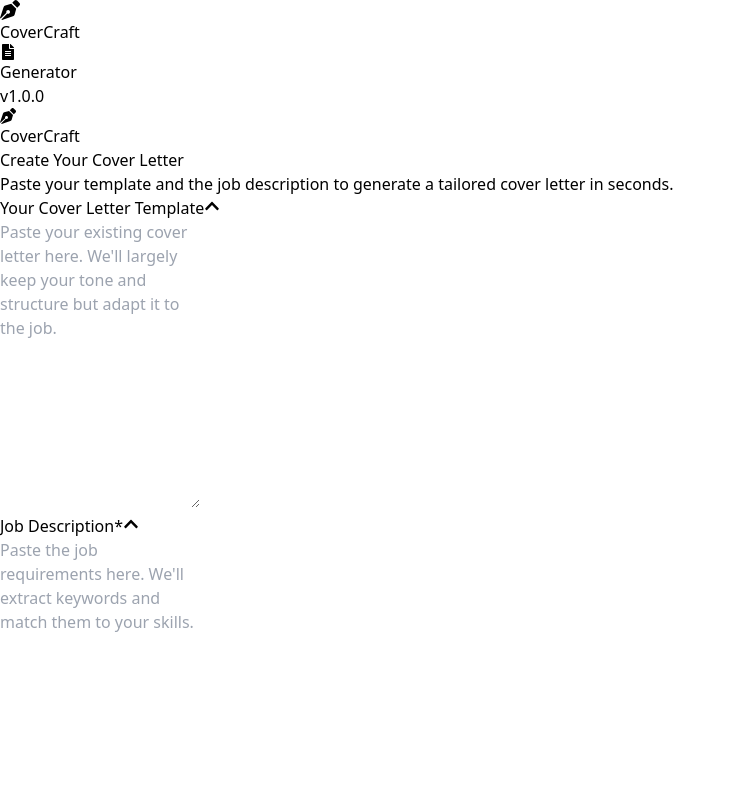
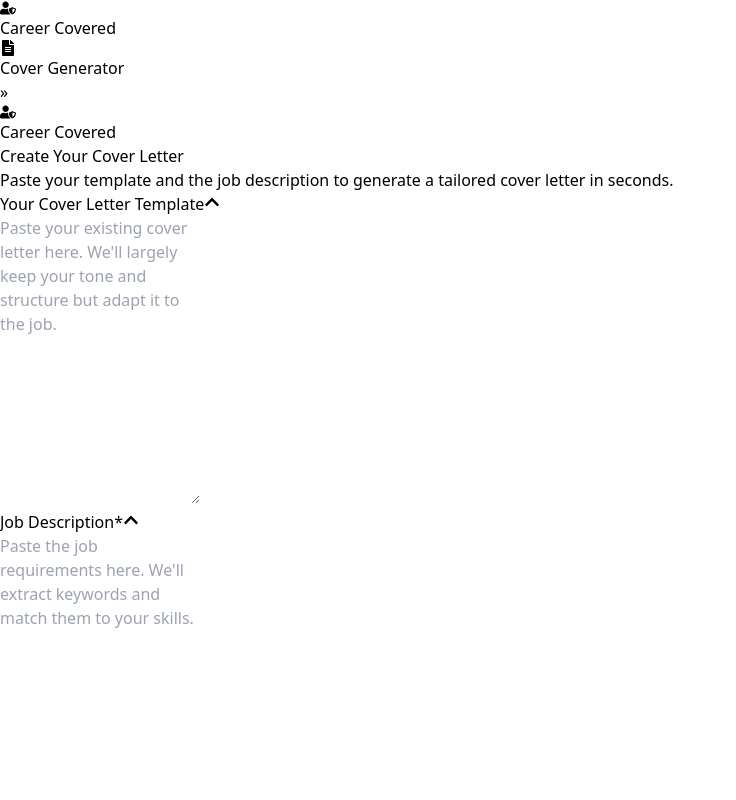
Before and after one commit to raadu/career-covered, a React (Vite) app: page / in a window 1280 px wide. Shown: the top 800 px of the page, without its empty margins (0-736 px from the left). Built offline with nearby package versions, Linux system fonts and the light colour scheme.

Commit message:
favicon updated, left sidebar design updated

```diff
--- a/index.html
+++ b/index.html
@@ -2,9 +2,9 @@
 <html lang="en">
   <head>
     <meta charset="UTF-8" />
-    <link rel="icon" type="image/svg+xml" href="/vite.svg" />
+    <link rel="icon" type="image/svg+xml" href="/favicon.svg" />
     <meta name="viewport" content="width=device-width, initial-scale=1.0" />
-    <title>cover-letter-creator</title>
+    <title>Career Covered</title>
   </head>
   <body>
     <div id="root"></div>
--- a/src/components/GeneratorControls.tsx
+++ b/src/components/GeneratorControls.tsx
@@ -99,7 +99,7 @@
                         flex items-center gap-2 px-8 py-3 rounded-lg font-bold text-white shadow-lg transition-all transform hover:-translate-y-0.5 active:translate-y-0
                         ${isLoading || !jobDescription
                             ? 'bg-gray-300 cursor-not-allowed shadow-none'
-                            : 'bg-gradient-to-r from-blue-600 to-indigo-600 hover:from-blue-700 hover:to-indigo-700 shadow-blue-500/30'
+                            : 'bg-gradient-to-r from-cyan-500 via-blue-600 to-violet-600 hover:from-cyan-600 hover:to-violet-700 shadow-cyan-500/30'
                         }
                     `}
                 >
--- a/src/layout/Layout.tsx
+++ b/src/layout/Layout.tsx
@@ -1,35 +1,60 @@
 import React from 'react';
-import { FaFileAlt, FaPenNib } from 'react-icons/fa';
+import { FaFileAlt, FaUserShield } from 'react-icons/fa';
 
 interface LayoutProps {
   children: React.ReactNode;
 }
 
 const Layout: React.FC<LayoutProps> = ({ children }) => {
+  const [isExpanded, setIsExpanded] = React.useState(false);
+
   return (
     <div className="flex h-screen bg-gray-50 text-gray-900 font-sans overflow-hidden">
       {/* Sidebar */}
-      <aside className="w-64 bg-white border-r border-gray-200 hidden md:flex flex-col">
-        <div className="p-6 border-b border-gray-100 flex items-center gap-2">
-          <div className="bg-blue-600 text-white p-2 rounded-lg">
-            <FaPenNib size={20} />
+      <aside
+        className={`${
+          isExpanded ? 'w-56' : 'w-16'
+        } bg-white border-r border-gray-200 hidden md:flex flex-col transition-all duration-300 ease-in-out relative`}
+      >
+        <div className="p-4 border-b border-gray-100 flex items-center justify-between h-16">
+          <div className="flex items-center gap-3">
+            <div className="bg-gradient-to-br from-cyan-500 to-blue-600 text-white p-1.5 rounded-lg shrink-0 shadow-lg shadow-cyan-500/30">
+              <FaUserShield size={16} />
+            </div>
+            <h1
+                className={`text-lg font-extrabold bg-gradient-to-r from-cyan-500 via-blue-600 to-violet-600 bg-clip-text text-transparent whitespace-nowrap overflow-hidden transition-all duration-300 ${
+                    isExpanded ? 'opacity-100 w-auto' : 'opacity-0 w-0'
+                }`}
+            >
+              Career Covered
+            </h1>
           </div>
-          <h1 className="text-xl font-bold bg-gradient-to-r from-blue-600 to-indigo-600 bg-clip-text text-transparent">
-            CoverCraft
-          </h1>
         </div>
 
-        <nav className="flex-1 p-4 space-y-2">
-          <div className="p-3 bg-blue-50 text-blue-700 rounded-lg flex items-center gap-3 font-medium">
-            <FaFileAlt />
-            <span>Generator</span>
+        <nav className="flex-1 p-3 space-y-2">
+          <div
+            className="p-2.5 bg-gradient-to-r from-cyan-50 to-blue-50 text-blue-900 border border-blue-100 hover:border-blue-200 rounded-lg flex items-center gap-3 font-medium cursor-pointer overflow-hidden justify-center transition-all shadow-sm"
+            title="Cover Generator"
+            style={{ justifyContent: isExpanded ? 'flex-start' : 'center' }}
+          >
+            <FaFileAlt className="shrink-0 text-cyan-600" size={16} />
+            <span className={`transition-opacity duration-300 text-sm ${isExpanded ? 'opacity-100' : 'opacity-0 hidden'}`}>
+                Cover Generator
+            </span>
           </div>
-          {/* Add more nav items here later if needed */}
         </nav>
 
-        <div className="p-4 text-xs text-gray-400 text-center border-t border-gray-100">
-          v1.0.0
-        </div>
+        {/* Minimal Toggle Button */}
+        <button
+            onClick={() => setIsExpanded(!isExpanded)}
+            className="h-10 w-full text-blue-300 hover:text-cyan-600 border-t border-gray-100 flex items-center justify-center hover:bg-cyan-50 transition-colors"
+        >
+            {isExpanded ? (
+                <span className="text-xs font-bold">«</span>
+            ) : (
+                <span className="text-xs font-bold">»</span>
+            )}
+        </button>
       </aside>
 
       {/* Main Content */}
@@ -37,10 +62,10 @@
         {/* Mobile Header (Visible only on small screens) */}
         <header className="md:hidden bg-white border-b border-gray-200 p-4 flex items-center justify-between">
            <div className="flex items-center gap-2">
-              <div className="bg-blue-600 text-white p-1.5 rounded-lg">
-                <FaPenNib size={16} />
+              <div className="bg-gradient-to-br from-cyan-500 to-blue-600 text-white p-1.5 rounded-lg shadow-lg shadow-cyan-500/30">
+                <FaUserShield size={16} />
               </div>
-              <span className="font-bold text-lg">CoverCraft</span>
+              <span className="font-extrabold text-lg bg-gradient-to-r from-cyan-500 to-blue-600 bg-clip-text text-transparent">Career Covered</span>
            </div>
         </header>
 
```
Also changed, not shown: public/favicon.svg (added).
